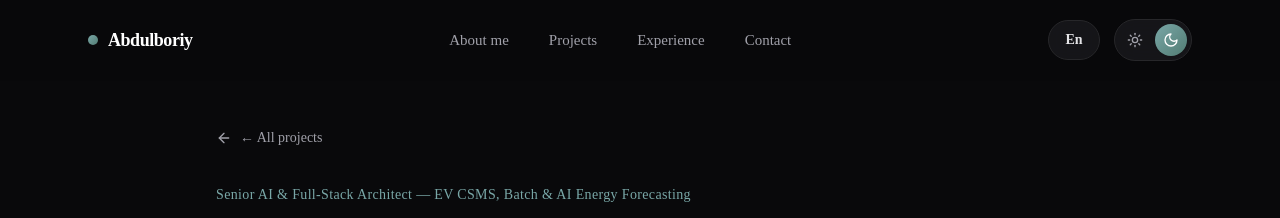
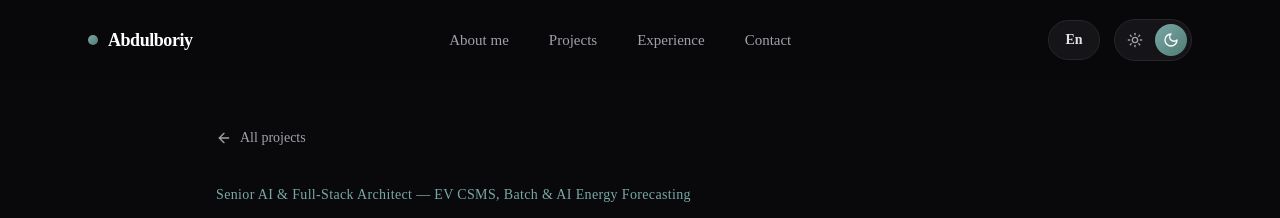
Before and after one commit to abdulboriy6863/aboutme, a Next.js app: page /en/projects/blue-networks in a window 1280 px wide. Shown: the top 218 px of the page. Built offline with nearby package versions, Linux system fonts and the light colour scheme.

Commit message:
style: remove duplicate arrow from back button and add smooth hover slide animation

```diff
--- a/src/app/[locale]/projects/blue-networks/page.tsx
+++ b/src/app/[locale]/projects/blue-networks/page.tsx
@@ -64,9 +64,9 @@ export default function BlueNetworksCaseStudyPage() {
           <div className="mb-8">
             <Link
               href="/#projects"
-              className="inline-flex items-center gap-2 text-sm font-medium text-zinc-500 hover:text-zinc-950 dark:text-zinc-400 dark:hover:text-white transition-colors"
+              className="group/back inline-flex items-center gap-2 text-sm font-medium text-zinc-600 hover:text-zinc-950 dark:text-zinc-400 dark:hover:text-white transition-colors"
             >
-              <ArrowLeft className="w-4 h-4" />
+              <ArrowLeft className="w-4 h-4 group-hover/back:-translate-x-1 transition-transform duration-200" />
               <span>{t("back")}</span>
             </Link>
           </div>
--- a/src/messages/en.json
+++ b/src/messages/en.json
@@ -138,7 +138,7 @@
     "disclaimer": "Powered by Google Gemini & Next.js streaming architecture."
   },
   "ProjectDetail": {
-    "back": "← All projects",
+    "back": "All projects",
     "role": "Senior AI & Full-Stack Architect — EV CSMS, Batch & AI Energy Forecasting",
     "title": "Blue Networks: E-Chae-Um & AI Power Demand Forecasting Platform",
     "summary": "Enterprise EV Charging Station Management System (CSMS) managing 1,600+ chargers across Korea and an 8-model AI ensemble platform (PyTorch LSTM, XGBoost, EVT) delivering probabilistic P50/P90 power demand forecasts to optimize KEPCO contracted capacity and eliminate peak surcharge penalties.",
--- a/src/messages/ko.json
+++ b/src/messages/ko.json
@@ -138,7 +138,7 @@
     "disclaimer": "Google Gemini & Next.js 스트리밍 아키텍처 기반으로 구동됩니다."
   },
   "ProjectDetail": {
-    "back": "← 모든 프로젝트",
+    "back": "모든 프로젝트",
     "role": "시니어 AI & 풀스택 아키텍트 — EV CSMS, 배치 및 AI 전력 수요 예측 플랫폼",
     "title": "블루네트웍스: 이채움 & AI 전력 수요 예측 플랫폼",
     "summary": "전국 1,600기+ 전기차 충전기를 관제하는 E-Chae-Um CSMS 인프라 및 8개 AI 모델(PyTorch LSTM, XGBoost, 극값 이론 EVT) 앙상블 기반 전력 수요 예측·한전(KEPCO) 계약전력 최적화 엔터프라이즈 플랫폼 아키텍처.",
--- a/src/messages/uz.json
+++ b/src/messages/uz.json
@@ -138,7 +138,7 @@
     "disclaimer": "Google Gemini & Next.js streaming arxitekturasi asosida ishlaydi."
   },
   "ProjectDetail": {
-    "back": "← Barcha loyihalar",
+    "back": "Barcha loyihalar",
     "role": "Katta AI va Full-Stack muhandisi — EV CSMS, Batch va AI Energiya Platformasi",
     "title": "Blue Networks: E-Chae-Um & AI Quvvat Bashorat Platformasi",
     "summary": "Koreya bo'ylab 1,600+ elektr transport vositalarini zaryadlash stansiyalarini boshqaruvchi E-Chae-Um CSMS infratuzilmasi hamda 8 ta AI modeli (PyTorch LSTM, XGBoost, EVT) ansambli orqali elektr quvvatiga bo'lgan talabni P50/P90 ehtimollikda bashorat qiluvchi, KEPCO tariflari va shartnoma quvvatini optimallashtiruvchi enterprise platformalar arxitekturasi.",
```
